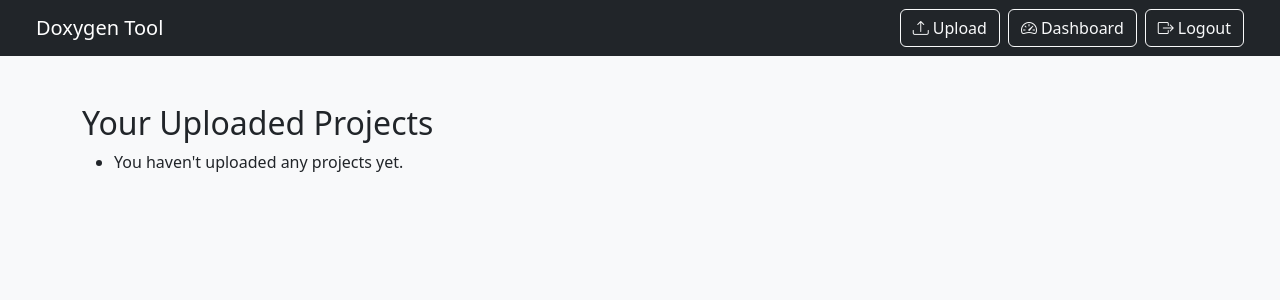
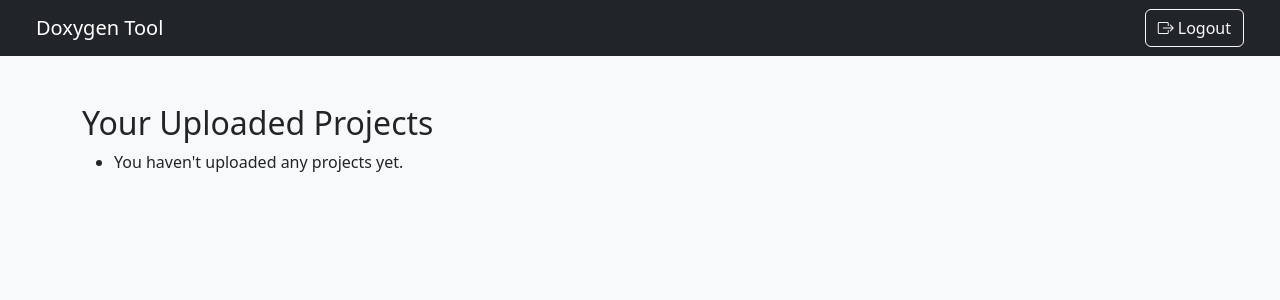
Before and after one commit to Tashif-Bashir/doxgenweb, a Django app: page /dashboard/ in a window 1280 px wide. Shown: the top 300 px of the page. Run offline with Django 4.2, Linux system fonts and the light colour scheme; the visitor is signed in with stand-in values (Sample User, id 1); data that the repository does not hold is empty.

Commit message:
updated base and home

```diff
--- a/upload/templates/upload/base.html
+++ b/upload/templates/upload/base.html
@@ -4,51 +4,28 @@
   <meta charset="UTF-8">
   <title>{% block title %}Doxygen Web Tool{% endblock %}</title>
   <meta name="viewport" content="width=device-width, initial-scale=1">
-
-  <!-- Bootstrap CSS -->
   <link href="https://cdn.jsdelivr.net/npm/bootstrap@5.3.0/dist/css/bootstrap.min.css" rel="stylesheet">
-
-  <!-- Bootstrap Icons -->
   <link href="https://cdn.jsdelivr.net/npm/bootstrap-icons@1.11.1/font/bootstrap-icons.css" rel="stylesheet">
 </head>
 <body class="bg-light">
 
   <!-- Navbar -->
-  <nav class="navbar navbar-expand-lg navbar-dark bg-dark px-4">
+  <nav class="navbar navbar-dark bg-dark px-4">
     <div class="container-fluid">
       <a class="navbar-brand" href="{% url 'home' %}">Doxygen Tool</a>
-      <button class="navbar-toggler" type="button" data-bs-toggle="collapse" data-bs-target="#mainNavbar">
-        <span class="navbar-toggler-icon"></span>
-      </button>
-      <div class="collapse navbar-collapse" id="mainNavbar">
-        <div class="ms-auto d-flex gap-2">
-
-          {% if user.is_authenticated %}
-            <!-- Full nav -->
-            <a class="btn btn-outline-light" href="{% url 'upload' %}"><i class="bi bi-upload me-1"></i>Upload</a>
-            <a class="btn btn-outline-light" href="{% url 'dashboard' %}"><i class="bi bi-speedometer2 me-1"></i>Dashboard</a>
-            <a class="btn btn-outline-light" href="{% url 'logout' %}"><i class="bi bi-box-arrow-right me-1"></i>Logout</a>
-          {% else %}
-            {% if request.path == '/' %}
-              <!-- No nav buttons -->
-            {% elif request.path == '/login' or request.path == '/register' %}
-              <a class="btn btn-outline-light" href="{% url 'home' %}"><i class="bi bi-house me-1"></i>Home</a>
-            {% else %}
-              <a class="btn btn-outline-warning" href="{% url 'home' %}">
-                <i class="bi bi-exclamation-triangle me-1"></i>Login required — Go to Home
-              </a>
-            {% endif %}
-          {% endif %}
-
+      {% if user.is_authenticated %}
+        <div class="ms-auto">
+          <a class="btn btn-outline-light" href="{% url 'logout' %}">
+            <i class="bi bi-box-arrow-right me-1"></i>Logout
+          </a>
         </div>
-      </div>
+      {% endif %}
     </div>
   </nav>
 
   <!-- Page Content -->
   <main class="container py-5">
-    {% block content %}
-    {% endblock %}
+    {% block content %}{% endblock %}
   </main>
 
   <script src="https://cdn.jsdelivr.net/npm/bootstrap@5.3.0/dist/js/bootstrap.bundle.min.js"></script>
--- a/upload/views.py
+++ b/upload/views.py
@@ -2,35 +2,32 @@ import os
 import uuid
 import zipfile
 import subprocess
+
+from django.conf import settings
 from django.shortcuts import render, redirect
-from django.conf import settings
-from django.http import HttpResponse
-from urllib.parse import unquote
-from django.http import FileResponse
+from django.contrib.auth import login
 from django.contrib.auth.forms import UserCreationForm
-from django.contrib.auth import login
-from .models import ProjectUpload
-from django.contrib.auth.decorators import login_required
-
-BASE_UPLOAD_DIR = os.path.join(settings.MEDIA_ROOT, 'uploads')
-
-def home(request):
-    return render(request, 'upload/home.html')
-
-import os
-import uuid
-import zipfile
-import subprocess
-from django.shortcuts import render, redirect
-from django.conf import settings
-from django.http import HttpResponse
 from django.contrib.auth.decorators import login_required
 from .models import ProjectUpload
 
 BASE_UPLOAD_DIR = os.path.join(settings.MEDIA_ROOT, 'uploads')
 
+
+def home(request):
+    """
+    Home page:
+    - Shows dashboard if user is authenticated
+    - Shows hero CTA if user is not
+    """
+    uploads = ProjectUpload.objects.filter(user=request.user).order_by('-uploaded_at') if request.user.is_authenticated else []
+    return render(request, 'upload/home.html', {'uploads': uploads})
+
+
 @login_required
 def upload_cpp_project(request):
+    """
+    Handles uploading and processing of a C++ ZIP project using Doxygen.
+    """
     if request.method == 'POST':
         uploaded_zip = request.FILES['project_zip']
         project_name = uploaded_zip.name
@@ -43,7 +40,7 @@ def upload_cpp_project(request):
         os.makedirs(code_dir, exist_ok=True)
         os.makedirs(doc_dir, exist_ok=True)
 
-        # Save and unzip the uploaded file
+        # Save and unzip
         zip_path = os.path.join(code_dir, 'project.zip')
         with open(zip_path, 'wb') as f:
             for chunk in uploaded_zip.chunks():
@@ -52,7 +49,7 @@ def upload_cpp_project(request):
         with zipfile.ZipFile(zip_path, 'r') as zip_ref:
             zip_ref.extractall(code_dir)
 
-        # Create a Doxyfile dynamically
+        # Create Doxyfile
         doxyfile_path = os.path.join(session_path, 'Doxyfile')
         with open(doxyfile_path, 'w') as f:
             f.write(f"""
@@ -69,25 +66,32 @@ QUIET = YES
         # Run Doxygen
         subprocess.run(['doxygen', doxyfile_path])
 
-        # Save project metadata in DB
+        # Save to DB
         ProjectUpload.objects.create(
             user=request.user,
             project_name=project_name,
             session_id=session_id
         )
 
-        # Redirect to the generated documentation
-        # return redirect(f'/media/uploads/{session_id}/docs/html/index.html')
         return render(request, 'upload/open_docs.html', {
-              'docs_url': f'/media/uploads/{session_id}/docs/html/index.html'
-          })
+            'docs_url': f'/media/uploads/{session_id}/docs/html/index.html'
+        })
 
     return render(request, 'upload/upload.html')
 
+
+@login_required
 def user_dashboard(request):
+    """
+    Legacy dashboard view — may no longer be used if shown in home.html.
+    """
     uploads = ProjectUpload.objects.filter(user=request.user).order_by('-uploaded_at')
     return render(request, 'upload/dashboard.html', {'uploads': uploads})
 
+
+@login_required
 def serve_docs(request, folder):
-    # No longer used for direct HTML streaming; handled via static path
+    """
+    Redirects to generated documentation static HTML.
+    """
     return redirect(f'/media/uploads/{folder}/docs/html/index.html')
```
Also changed, not shown: upload/templates/upload/home.html (+21 -1 lines).
